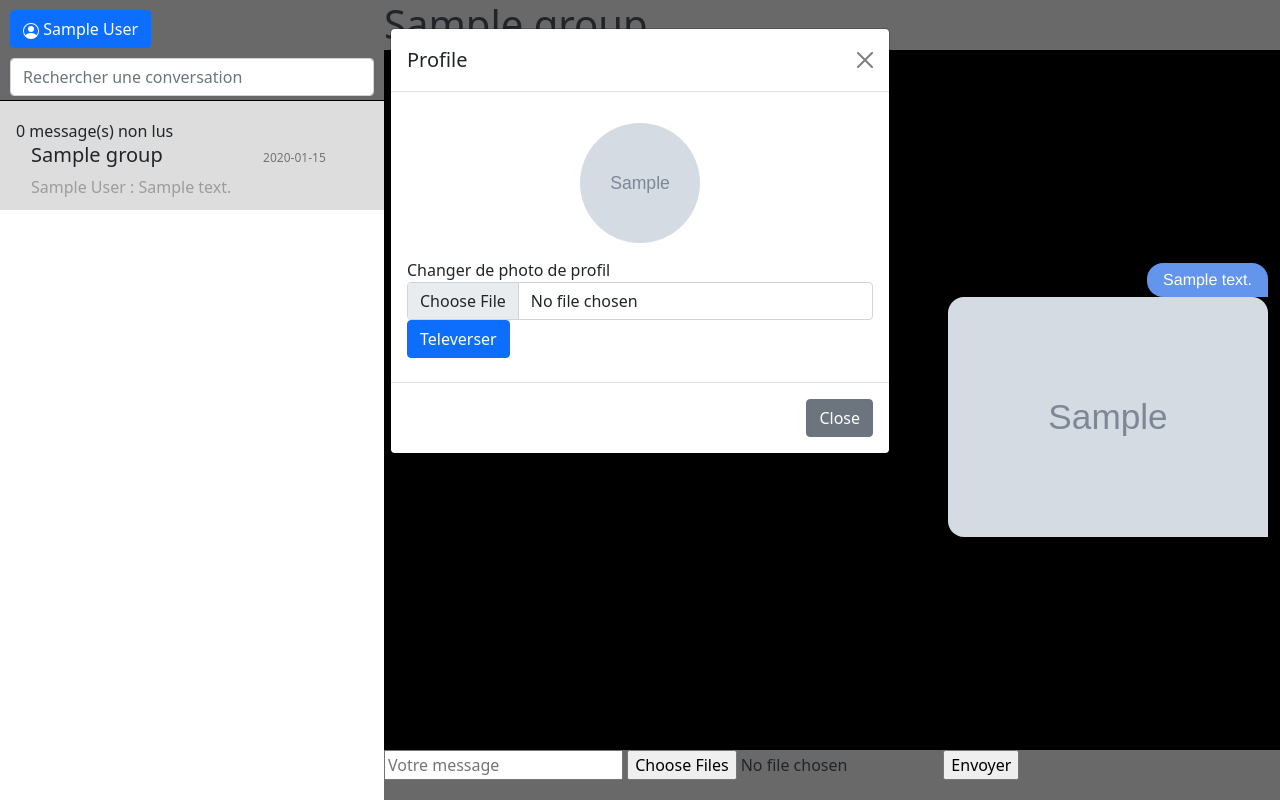
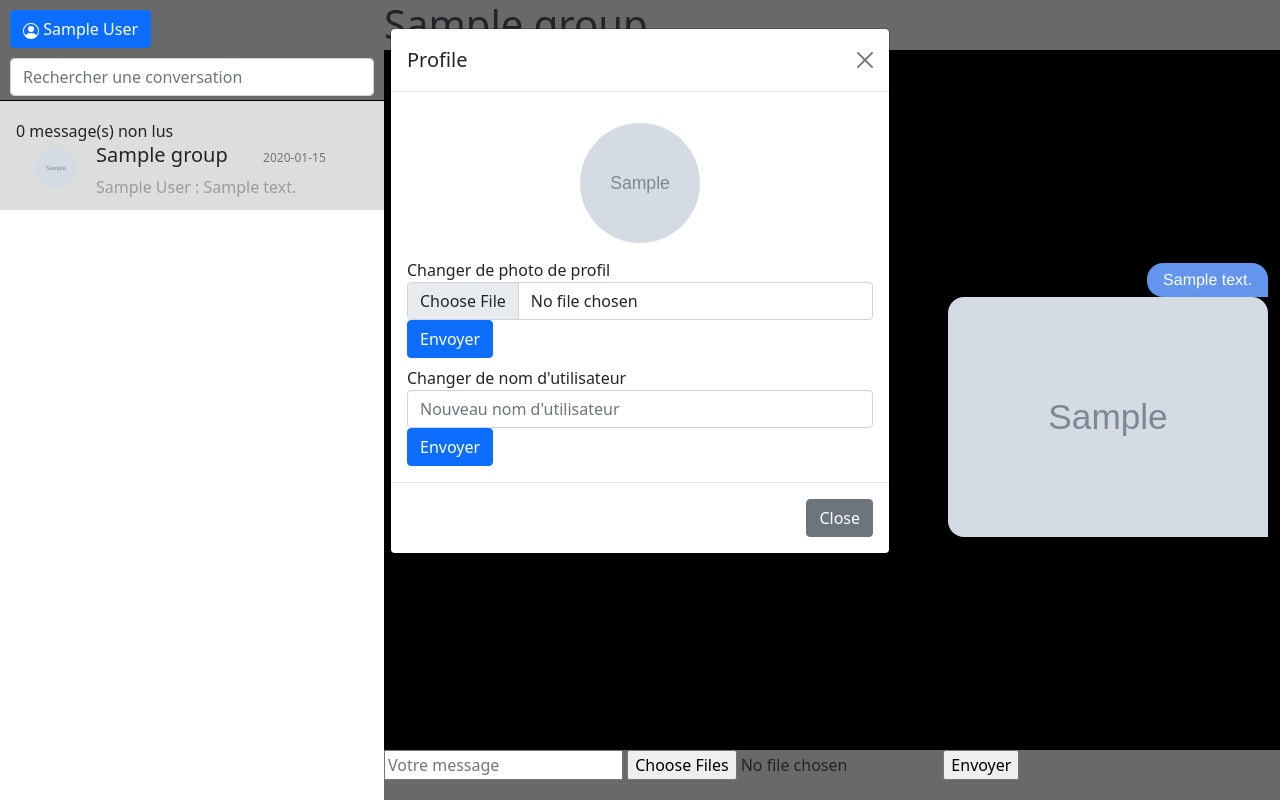
Before and after one commit to robinarmingaud/ourwhats, a Flask app: page /1 in a window 1280 px wide, after a click that opens the changed part. Run offline with Flask 2, Linux system fonts and the light colour scheme; a user stored in the database is signed in; tables that the repository leaves empty hold one stand-in row (values such as "Sample post"); grey boxes marked "Sample" are stand-in pictures.

Commit message:
Pp du dernier à avoir envoyé un message sur une conversation

```diff
--- a/app.py
+++ b/app.py
@@ -180,6 +180,11 @@ def messages(group_id):
 
     if ("Televerser" in request.form) and request.method == 'POST' :
         send_pp(request, current_user.id)
+
+    if ("ChangeUserName" in request.form) and request.method == 'POST':
+        current_user.name = request.form.get("changeName")
+        db.session.commit()
+
 
     # GET method
     return flask.render_template("main_view.html.jinja2",
--- a/static/css/main_view.css
+++ b/static/css/main_view.css
@@ -42,6 +42,12 @@ body{
     width: 150px;
 }
 
+.message-panel{
+    padding: 0 0 0 15px;
+    width: 88%;
+
+}
+
 .corner-menu{
     padding : 10px;
     grid-column: 1;
@@ -53,10 +59,14 @@ body{
     margin-bottom : 10px;
 }
 
+
+
 .chat_ib {
     float: left;
     padding: 0 0 0 15px;
     width: 88%;
+    display: flex;
+    flex-direction: row;
 }
 
 .chat_people {
--- a/templates/main_view.html.jinja2
+++ b/templates/main_view.html.jinja2
@@ -25,9 +25,14 @@
             <div class="pp-upload">
                 <form class="form-label" method="post" action="{{ url_for("messages", group_id=active_group.id) }}" enctype="multipart/form-data" >Changer de photo de profil
                     <input type="file"  name="ppfile" class="form-control"/>
-                    <input class="btn btn-primary" name="Televerser" value="Televerser" type="submit">
+                    <input class="btn btn-primary" name="Televerser" value="Envoyer" type="submit">
                 </form>
             </div>
+            <form class="form-group" method="post" action="{{ url_for("messages", group_id=active_group.id) }}">
+                <label for="changeName">Changer de nom d'utilisateur</label>
+                <input type="text" class="form-control" name="changeName" placeholder="Nouveau nom d'utilisateur">
+                <input class="btn btn-primary" name="ChangeUserName" value="Envoyer" type="submit">
+            </form>
       </div>
       <div class="modal-footer">
         <button type="button" class="btn btn-secondary" data-bs-dismiss="modal">Close</button>
@@ -63,8 +68,11 @@
                     </div>
                     <div class="chat_ib">
                         {% set msg = group.messages | last %}
-                        <h5>{{ group.name }}  <span class="chat_date"> {{ msg.date.date()}}</span></h5>
-                        <p class="message_notif"> {{ msg.sender.name }} : {{ msg.content }} </p>
+                        <img class="pp" src="/static/profile_pics/{{ get_user_pp(msg.sender) }}">
+                        <div class="message-panel">
+                            <h5>{{ group.name }}  <span class="chat_date"> {{ msg.date.date()}}</span></h5>
+                            <p class="message_notif"> {{ msg.sender.name }} : {{ msg.content }} </p>
+                        </div>
                     </div>
                 </div>
             </div>
```
